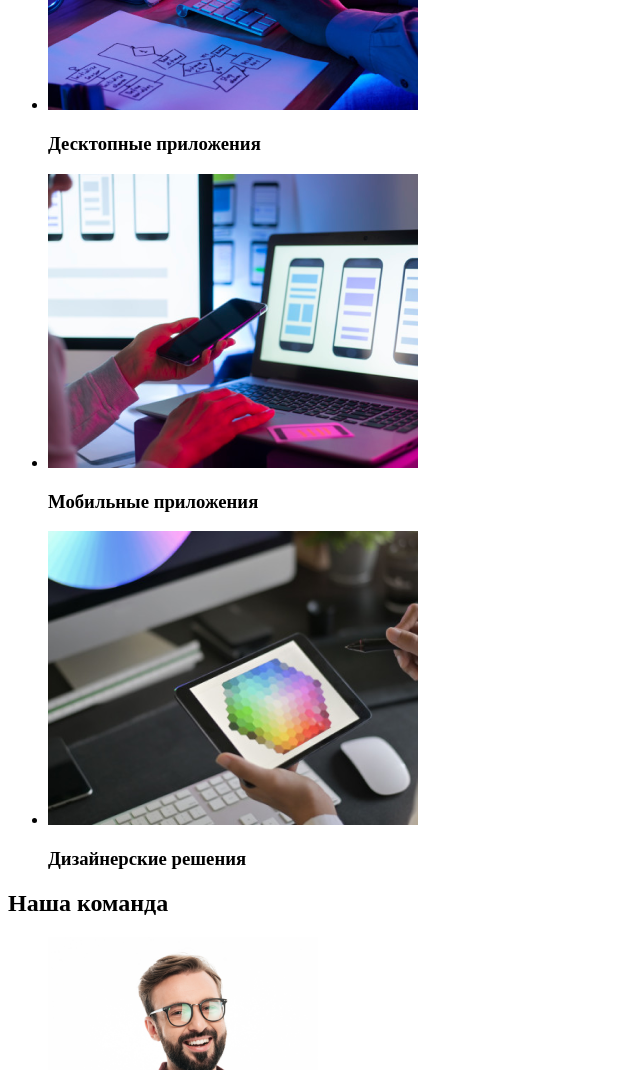
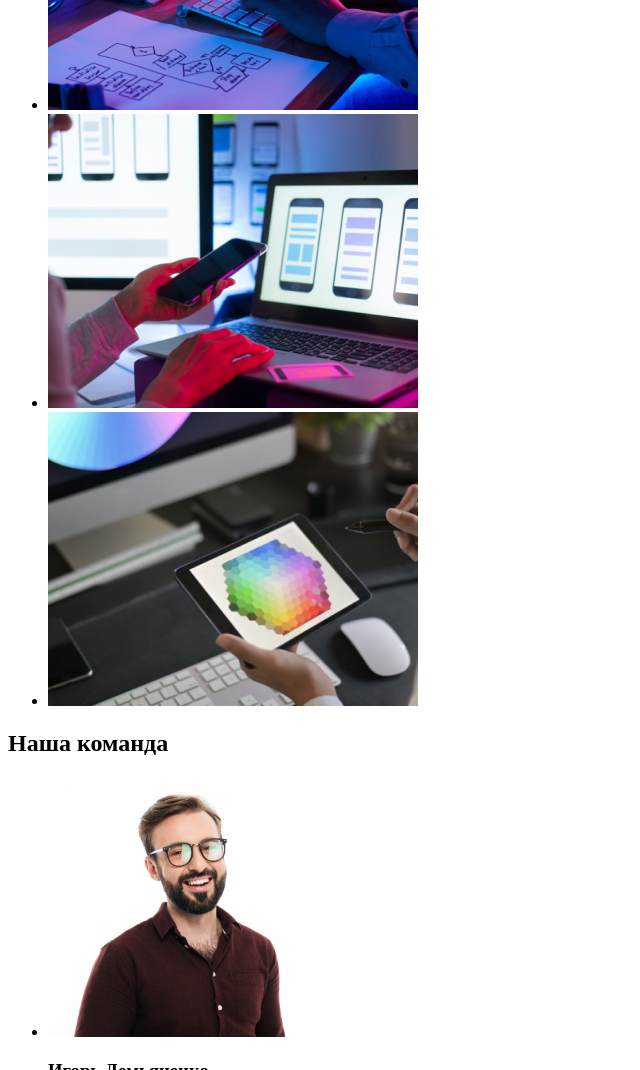
Before and after one commit to Elena-Piripilitsa/goit-markup-hw-01, a plain HTML site: page index.html in a window 1280 px wide. Shown: the part 820-1890 px from the top of the page, without its empty margins (0-640 px from the left). Drawn offline with Linux system fonts and the light colour scheme.

Commit message:
добавляет разметку

```diff
--- a/index.html
+++ b/index.html
@@ -59,15 +59,12 @@
             <ul>
                 <li>
                     <img src="./images/img1.png" alt="Десктопные приложения" width="370">
-                    <h3>Десктопные приложения</h3>
                 </li>
                 <li>
                     <img src="./images/img2.png" alt="Мобильные приложения" width="370">
-                    <h3>Мобильные приложения</h3>
                 </li>
                 <li>
                     <img src="./images/img3.png" alt="Дизайнерские решения" width="370">
-                    <h3>Дизайнерские решения</h3>
                 </li>
             </ul>
         </section>
```
